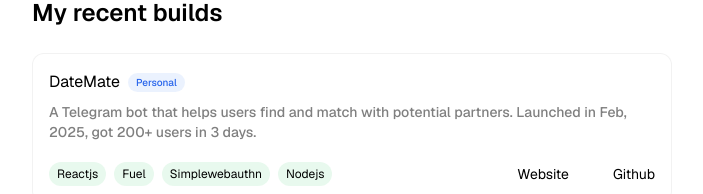
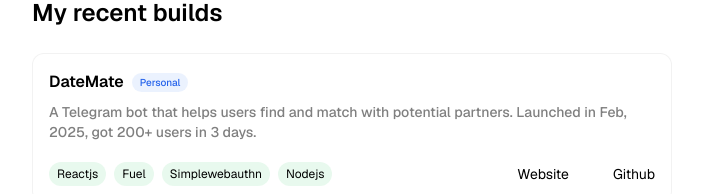
Before and after one commit to starc007/saurabh, a React (Vite) app: page / in a window 1280 px wide. Shown: the part 623-817 px from the top of the page, without its empty margins (288-991 px from the left). Built offline with nearby package versions, Linux system fonts and the light colour scheme; some icons are missing.

Commit message:
fix: minor change

```diff
--- a/src/components/RecentProjects.tsx
+++ b/src/components/RecentProjects.tsx
@@ -119,7 +119,7 @@ const RecentProjects = () => {
             <div className="w-full h-full flex flex-col justify-between">
               <div>
                 <div className="flex items-center gap-2 mb-2">
-                  <span>{project.title}</span>
+                  <span className="font-semibold">{project.title}</span>
                   <div className="flex gap-1">
                     {project.tag.map((tag) => (
                       <span
```
